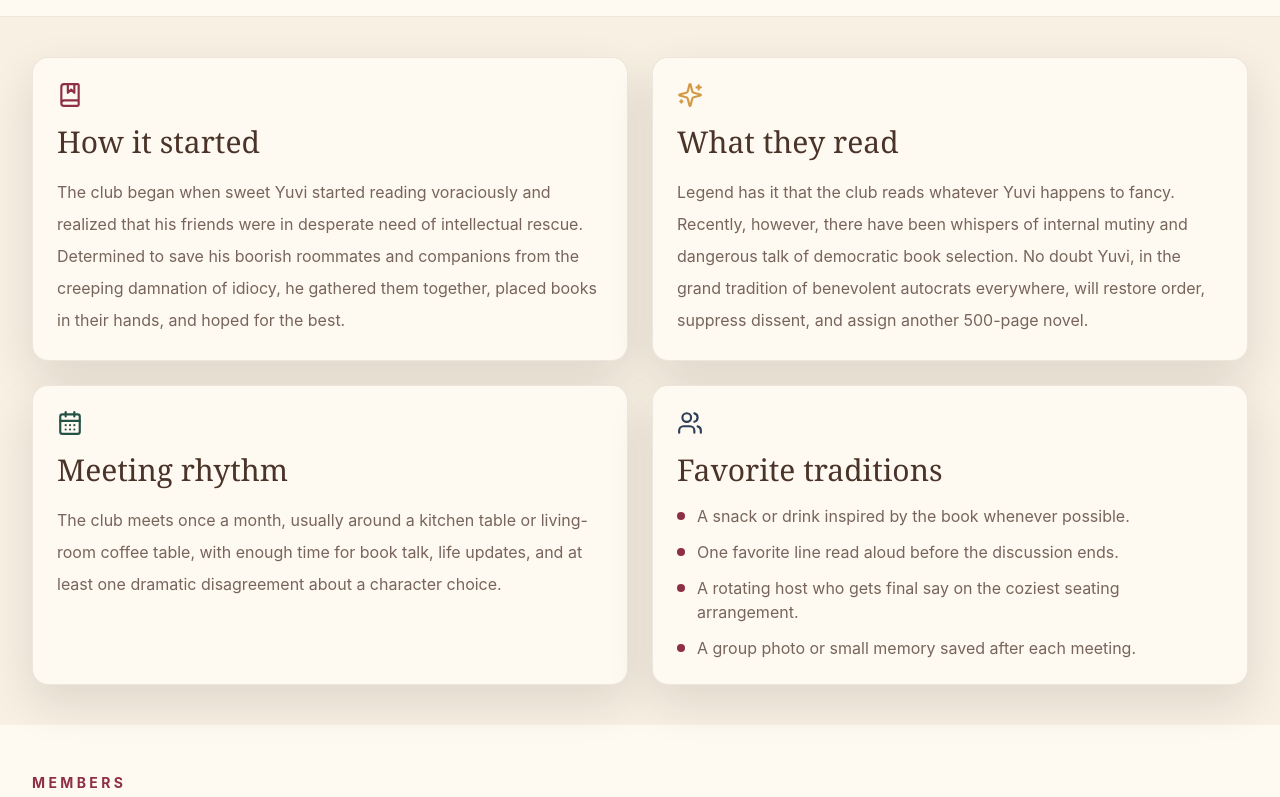
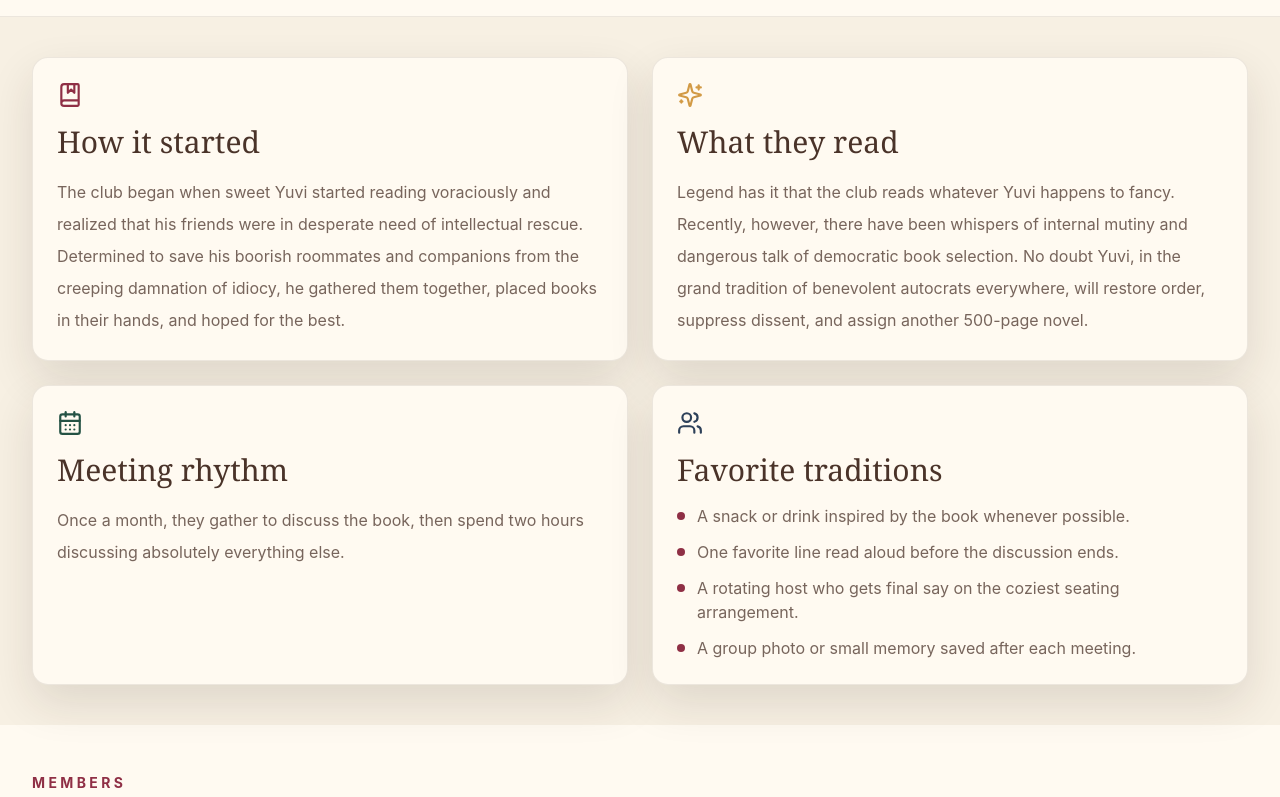
Before and after one commit to Shlok-Joseph-Paul/Yuvis-book-club, a React (Vite) app: page /about in a window 1280 px wide. Shown: the part 393-1190 px from the top of the page. Built offline with nearby package versions, Linux system fonts and the light colour scheme.

Commit message:
Update meeting rhythm copy

```diff
--- a/src/data/siteConfig.ts
+++ b/src/data/siteConfig.ts
@@ -15,7 +15,7 @@ export const siteConfig: SiteConfig = {
     readingTaste:
       'Legend has it that the club reads whatever Yuvi happens to fancy. Recently, however, there have been whispers of internal mutiny and dangerous talk of democratic book selection. No doubt Yuvi, in the grand tradition of benevolent autocrats everywhere, will restore order, suppress dissent, and assign another 500-page novel.',
     meetingRhythm:
-      'The club meets once a month, usually around a kitchen table or living-room coffee table, with enough time for book talk, life updates, and at least one dramatic disagreement about a character choice.',
+      'Once a month, they gather to discuss the book, then spend two hours discussing absolutely everything else.',
     traditions: [
       'A snack or drink inspired by the book whenever possible.',
       'One favorite line read aloud before the discussion ends.',
```
